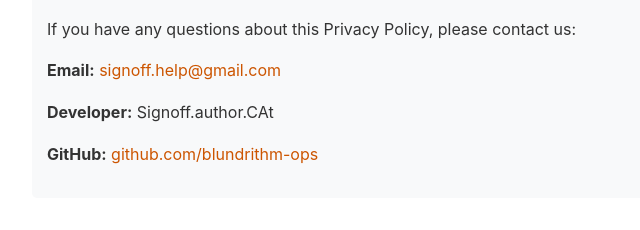
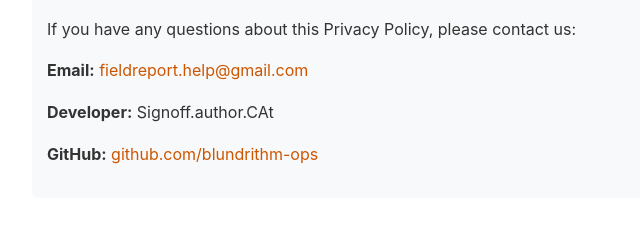
Before and after one commit to blundrithm-ops/fieldreport-privacy, a plain HTML site: page index.html in a window 1280 px wide. Shown: the part 1295-1525 px from the top of the page, 208-848 px from the left. Drawn offline with Linux system fonts and the light colour scheme.

Commit message:
Update contact email in index.html
update info

```diff
--- a/index.html
+++ b/index.html
@@ -88,7 +88,7 @@
     <div class="contact">
         <h2>Contact Us</h2>
         <p>If you have any questions about this Privacy Policy, please contact us:</p>
-        <p><strong>Email:</strong> <a href="mailto:signoff.help@gmail.com">signoff.help@gmail.com</a></p>
+        <p><strong>Email:</strong> <a href="mailto:fieldreport.help@gmail.com">fieldreport.help@gmail.com</a></p>
         <p><strong>Developer:</strong> Signoff.author.CAt</p>
         <p><strong>GitHub:</strong> <a href="https://github.com/blundrithm-ops" target="_blank">github.com/blundrithm-ops</a></p>
     </div>
```
